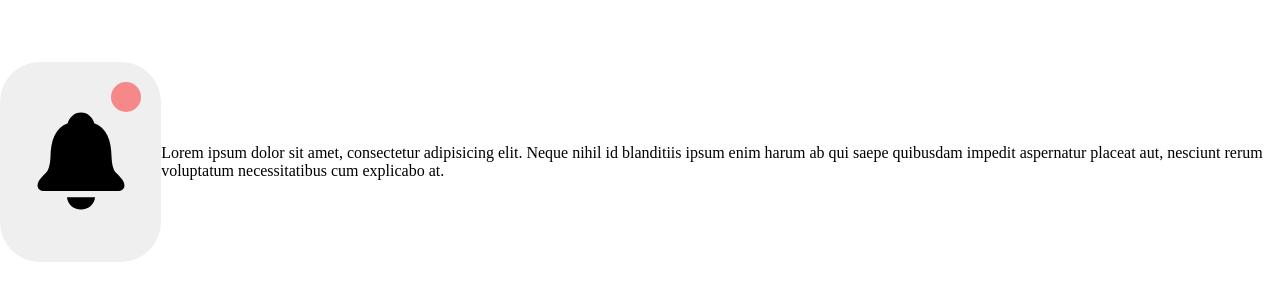
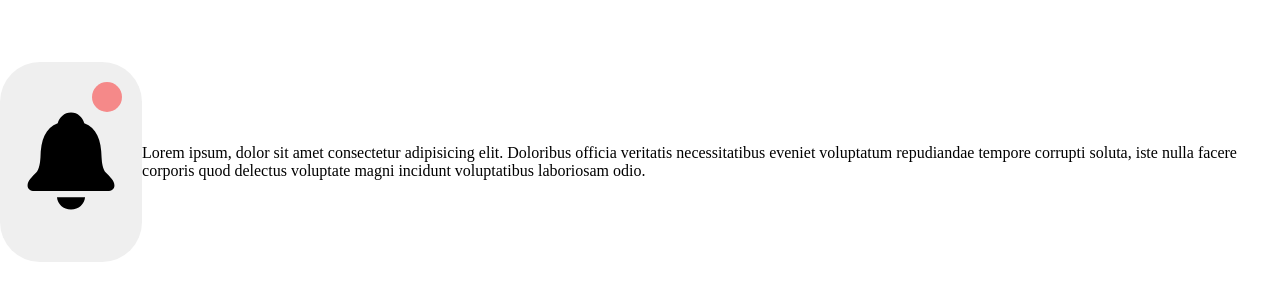
Before and after one commit to Muhammadyusuf-IT/bell, a plain HTML site: page index.html in a window 1280 px wide. Shown: the part 238-538 px from the top of the page. Drawn offline with Linux system fonts and the light colour scheme.

Commit message:
shunchaki

```diff
--- a/index.html
+++ b/index.html
@@ -20,9 +20,10 @@
       </svg>
     </button>
     <p>
-      Lorem ipsum dolor sit amet, consectetur adipisicing elit. Neque nihil id
-      blanditiis ipsum enim harum ab qui saepe quibusdam impedit aspernatur
-      placeat aut, nesciunt rerum voluptatum necessitatibus cum explicabo at.
+      Lorem ipsum, dolor sit amet consectetur adipisicing elit. Doloribus
+      officia veritatis necessitatibus eveniet voluptatum repudiandae tempore
+      corrupti soluta, iste nulla facere corporis quod delectus voluptate magni
+      incidunt voluptatibus laboriosam odio.
     </p>
   </body>
 </html>
```
